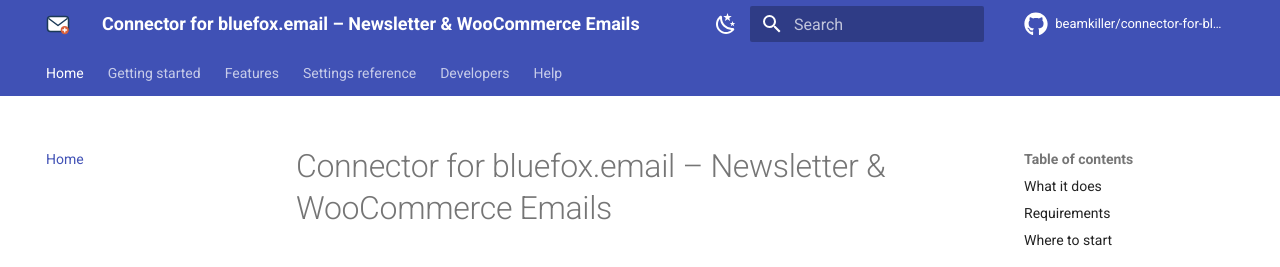
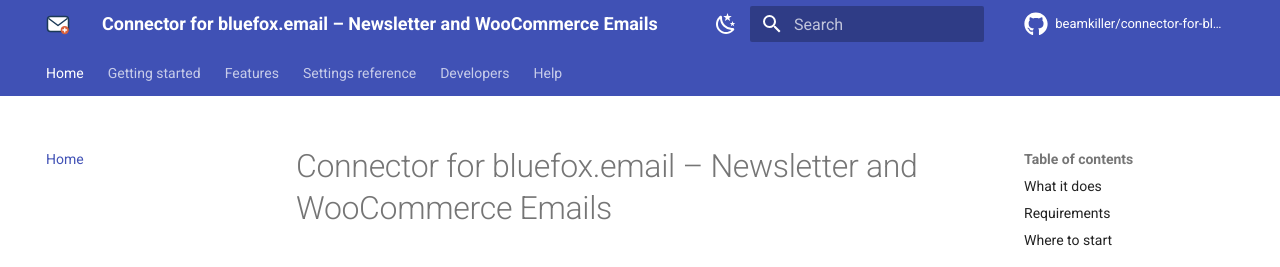
Before and after one commit to beamkiller/connector-for-bluefox-email, an MkDocs documentation site: the page built from docs/index.md, in a window 1280 px wide and 900 px high. Shown: the top 267 px of the window. Built offline with MkDocs 1.6.1 and Material for MkDocs 9.7.7, drawn with Linux system fonts in a browser that asks for light colours; comment, search, counter and statistics services are not loaded.

Commit message:
Name: Connector for bluefox.email – Newsletter and WooCommerce Emails
Co-Authored-By: Claude Opus 5.5 <noreply@anthropic.com>

```diff
--- a/docs/index.md
+++ b/docs/index.md
@@ -1,4 +1,4 @@
-# Connector for bluefox.email – Newsletter & WooCommerce Emails
+# Connector for bluefox.email – Newsletter and WooCommerce Emails
 
 Connector for bluefox.email links your WordPress site and WooCommerce store to your [bluefox.email](https://bluefox.email) account. Every feature is a module you switch on or off, so the plugin only loads what you use.
 
--- a/mkdocs.yml
+++ b/mkdocs.yml
@@ -1,4 +1,4 @@
-site_name: Connector for bluefox.email – Newsletter & WooCommerce Emails
+site_name: Connector for bluefox.email – Newsletter and WooCommerce Emails
 site_description: Documentation of the Connector for bluefox.email WordPress plugin – signup forms with double opt-in, WooCommerce opt-in and coupons, contact sync and email delivery.
 site_author: Peter Kulcsár - KREMONT s.r.o.
 site_url: https://beamkiller.github.io/connector-for-bluefox-email/
```
Also changed, not shown: README.md (+1 -1 lines), readme.txt, 5 other files.
